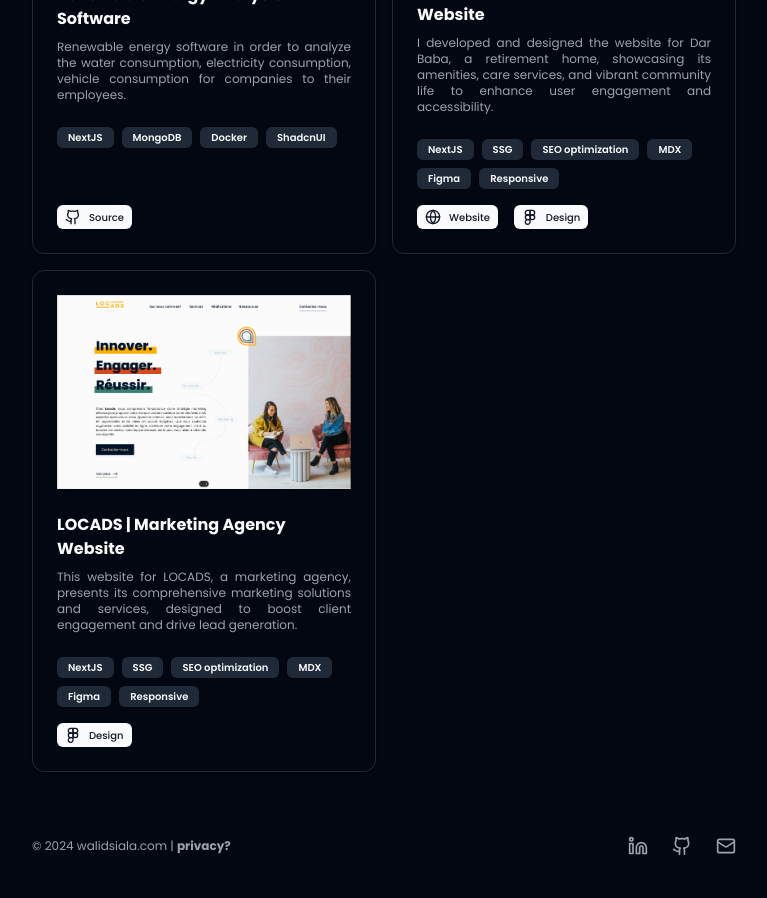
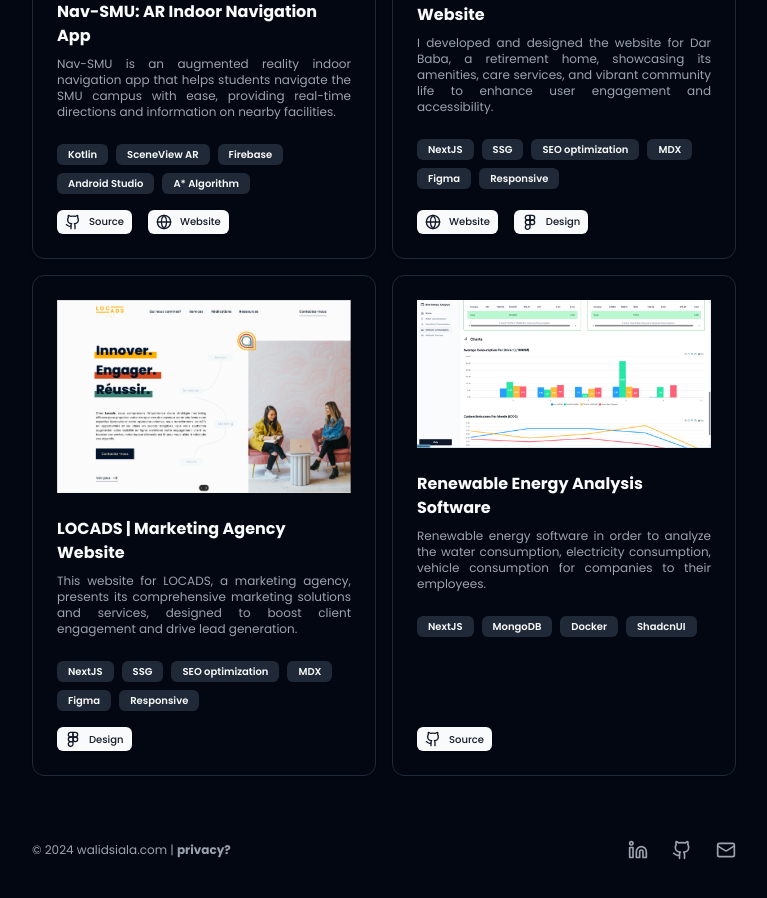
Before and after one commit to Walids35/website, a Next.js app: page /projects in a window 1280 px wide. Shown: the part 880-1778 px from the top of the page, without its empty margins (256-1023 px from the left). Built offline with nearby package versions, Linux system fonts and the light colour scheme; a web font is replaced by a local one.

Commit message:
Added SMU Project

```diff
--- a/src/app/page.tsx
+++ b/src/app/page.tsx
@@ -17,11 +17,10 @@
             >
               hi walid here &#128527;
             </h1>
-            <p className="max-w-lg leading-5">
+            <div className="max-w-lg leading-5">
               21-year-old software engineer from Tunisia TN <br></br> <br></br>{" "}
-              I like to develop full-stack, drink instant coffee and get coding
-              advice from the world.
-            </p>
+              <p className="text-justify">A dedicated software engineering student with expertise in full-stack development, cloud technologies, and innovative solutions</p>
+            </div>
             <div className="flex gap-2 items-center">
               <p className="font-medium dark:text-white">
                 Ask anything about me
--- a/src/data/projects.ts
+++ b/src/data/projects.ts
@@ -10,16 +10,17 @@
         title: 'MYSTORE | E-Commerce System',
         description: 'This e-commerce system aims to enhance user convenience and admin control through efficient product organization, streamlined order processing, monthly analytics, and integrated payment with Stripe.',
         image: '/projects/ecommerce.PNG',
-        keywords: ['NextJS', 'MongoDB','Stripe API', 'NextAuth', 'Vercel'],
+        keywords: ['NextJS', 'MongoDB','Stripe API', 'NextAuth', 'Vercel', 'RabbitMQ'],
         website: 'https://ecommerceapp-ten.vercel.app/',
         adminwebsite: 'https://e-commerce-admin-d2nz.vercel.app/'
     },
     {
-        title: 'Renewable Energy Analysis Software',
-        description: 'Renewable energy software in order to analyze the water consumption, electricity consumption, vehicle consumption for companies to their employees. ',
-        image: '/projects/renewable-analysis.PNG',
-        source: "https://github.com/Walids35/Renewable-Energy-Analysis",
-        keywords: ['NextJS', 'MongoDB','Docker','ShadcnUI']
+        title: 'Nav-SMU: AR Indoor Navigation App',
+        description: 'Nav-SMU is an augmented reality indoor navigation app that helps students navigate the SMU campus with ease, providing real-time directions and information on nearby facilities.',
+        source: 'https://github.com/Sarraj-Sahar/Indoor-Navigation',
+        image: '/projects/nav-smu.PNG',
+        website:'https://drive.google.com/file/d/1-KO5EbnC6ZFqR0uGT6O_Vhh1DocyjYEQ/view?resourcekey',
+        keywords: ['Kotlin', 'SceneView AR', 'Firebase', 'Android Studio', 'A* Algorithm']
     },
     {
         title: 'DARBABA | Retirement Home Website',
@@ -37,4 +38,11 @@
         figma: 'https://www.figma.com/design/FsTaWLvrcBkzIgidGm6HQ4/Locads-Design?node-id=0-1&t=eFecdZ55eCA1bCOM-1',
         keywords: ['NextJS', 'SSG','SEO optimization','MDX', 'Figma','Responsive']
     },
+    {
+        title: 'Renewable Energy Analysis Software',
+        description: 'Renewable energy software in order to analyze the water consumption, electricity consumption, vehicle consumption for companies to their employees. ',
+        image: '/projects/renewable-analysis.PNG',
+        source: "https://github.com/Walids35/Renewable-Energy-Analysis",
+        keywords: ['NextJS', 'MongoDB','Docker','ShadcnUI']
+    },
 ]
```
Also changed, not shown: public/projects/nav-smu.PNG (added).
